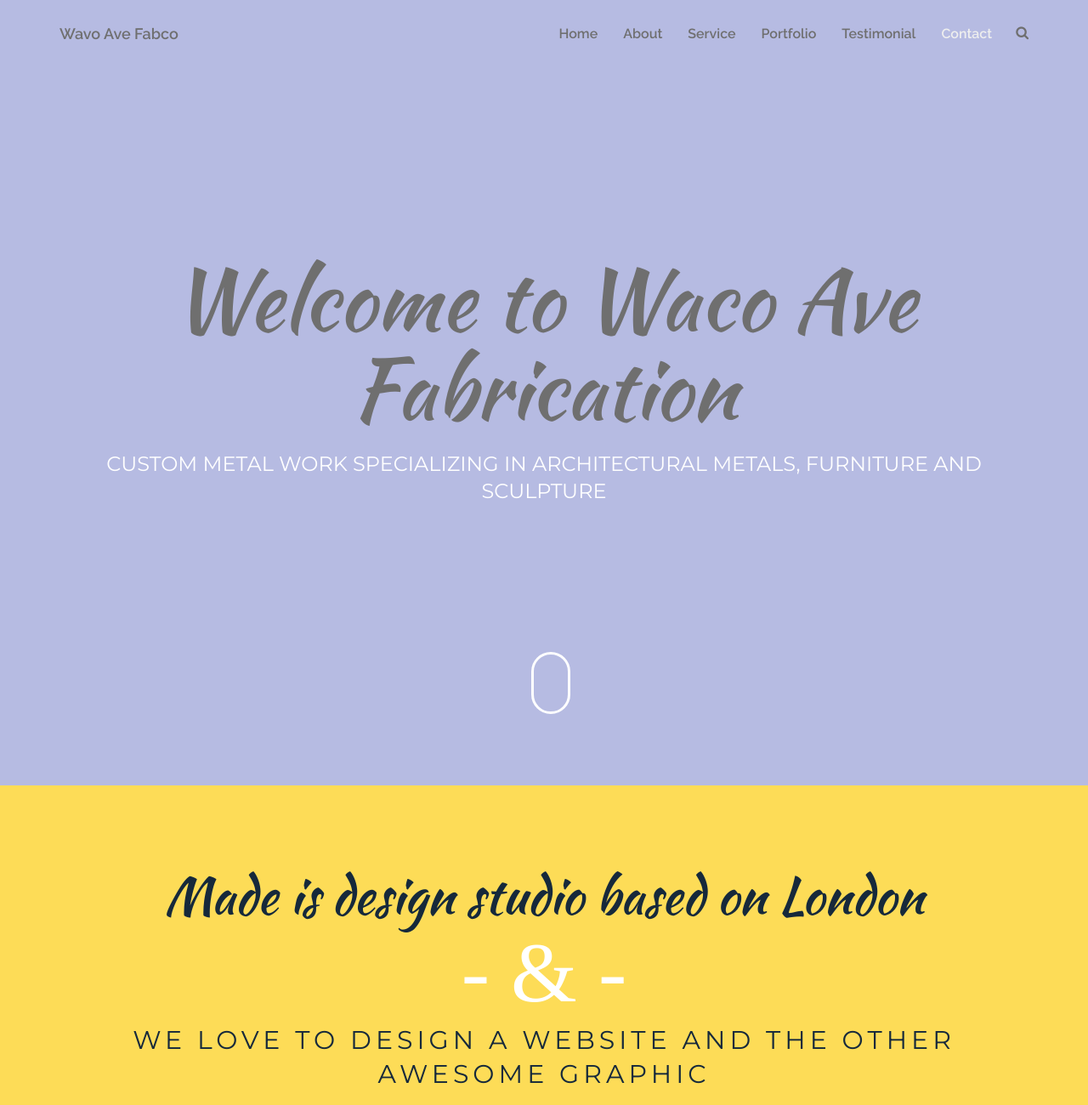
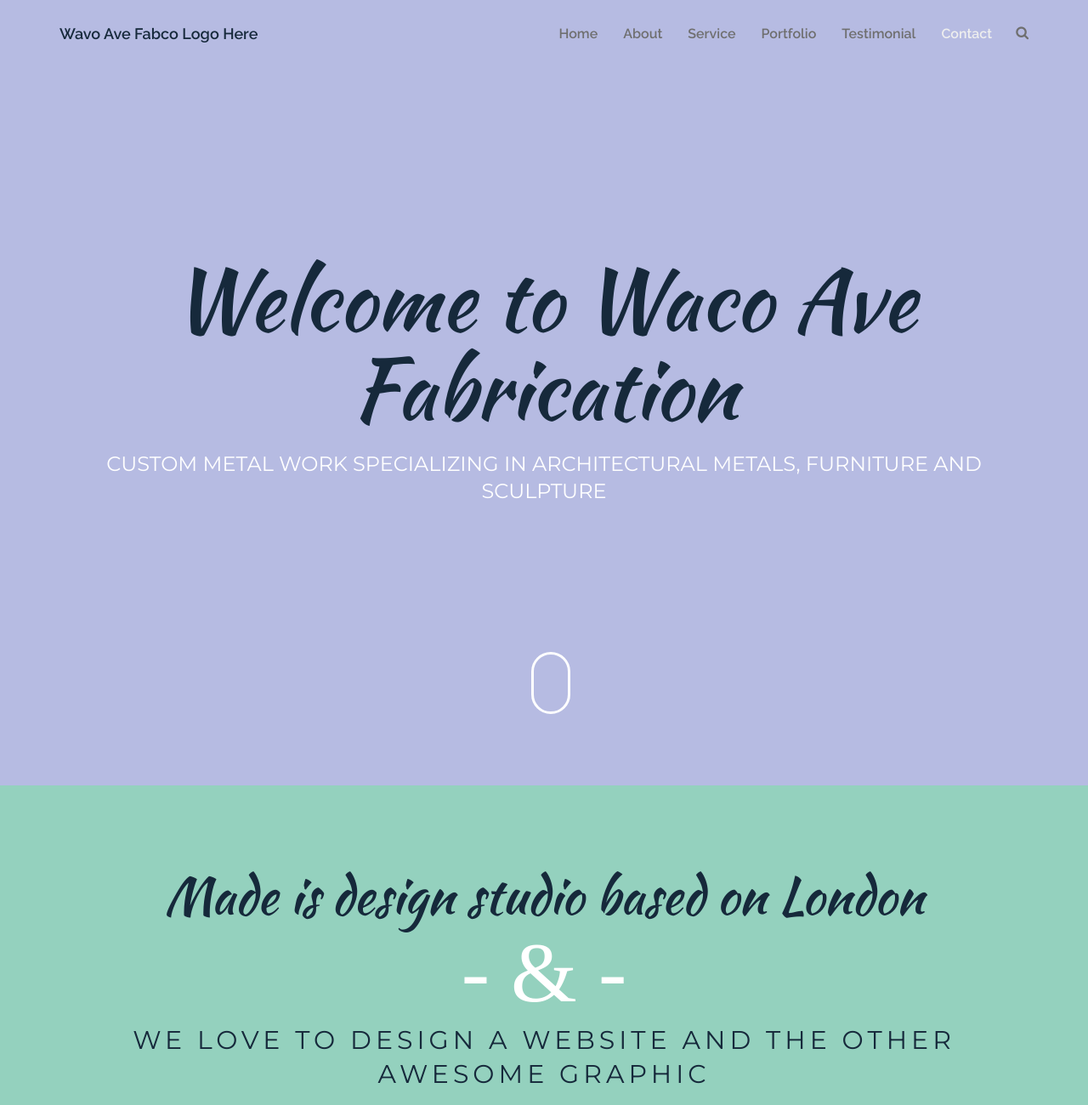
Before and after one commit to harrityindustries/wacoavefabco, a plain HTML site: page index.html in a window 1280 px wide. Shown: the top 1300 px of the page at 85% size. Drawn offline with nearby package versions, Linux system fonts and the light colour scheme; files whose address does not match are found by name; a web font is replaced by a local one.

Commit message:
cont ui colors

```diff
--- a/assets/css/style.css
+++ b/assets/css/style.css
@@ -132,6 +132,7 @@ section { overflow: hidden; }
 .bg-black{background-color: #222222;}
 .bg-white{background-color: #fff;}
 .bg-yellow{background-color: #fddc57;}
+.bg-secondary-color{background-color: rgba(148, 209, 190, 1)}
 
 img {
     -moz-user-select: none;
--- a/index.html
+++ b/index.html
@@ -88,7 +88,7 @@
                             <i class="fa fa-bars"></i>
                         </button>
                         <a class="navbar-brand" href="#brand">
-                            <span class="logo text-dark">Wavo Ave Fabco</span>
+                            <span class="logo text-black">Wavo Ave Fabco Logo Here</span>
                             <!-- <img src="assets/images/logo.png" class="logo" alt=""> -->
                             <!--<img src="assets/images/footer-logo.png" class="logo logo-scrolled" alt="">-->
                         </a>
@@ -122,7 +122,7 @@
                                 <div class="hello">
                                     <div class="slid_item">
                                         <div class="home_text ">
-                                            <h1 class="text-dark">Welcome to Waco Ave Fabrication</h1>
+                                            <h1 class="text-black">Welcome to Waco Ave Fabrication</h1>
                                             <h3 class="text-white text-uppercase">Custom metal work specializing in architectural metals, furniture and sculpture</h3>
                                         </div>
                                     </div><!-- End off slid item -->
@@ -148,7 +148,7 @@
 
 
             <!--About Section-->
-            <section id="about" class="about bg-yellow roomy-80">
+            <section id="about" class="about bg-secondary-color roomy-80">
                 <div class="container">
                     <div class="row">
                         <div class="col-sm-12">
```
